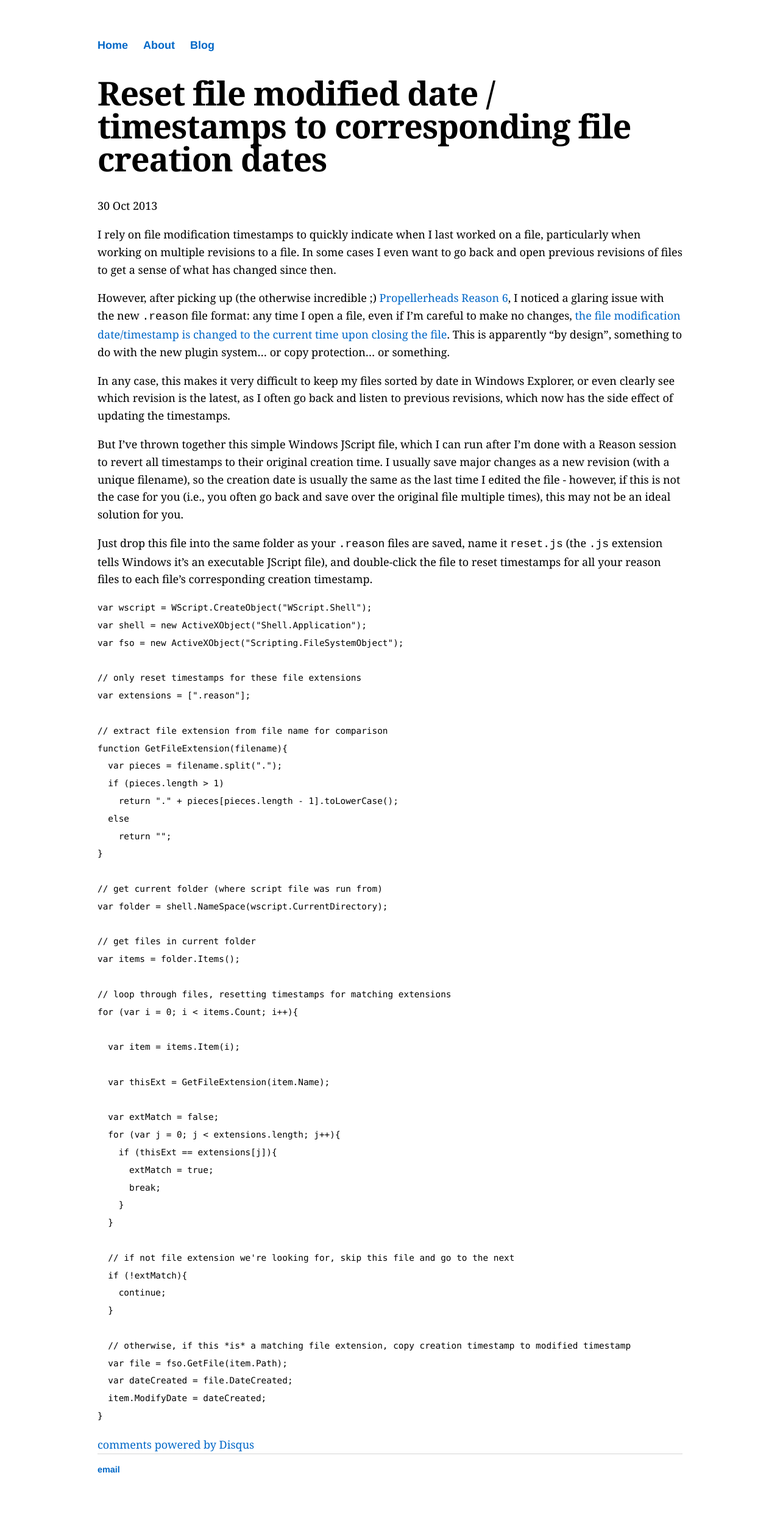
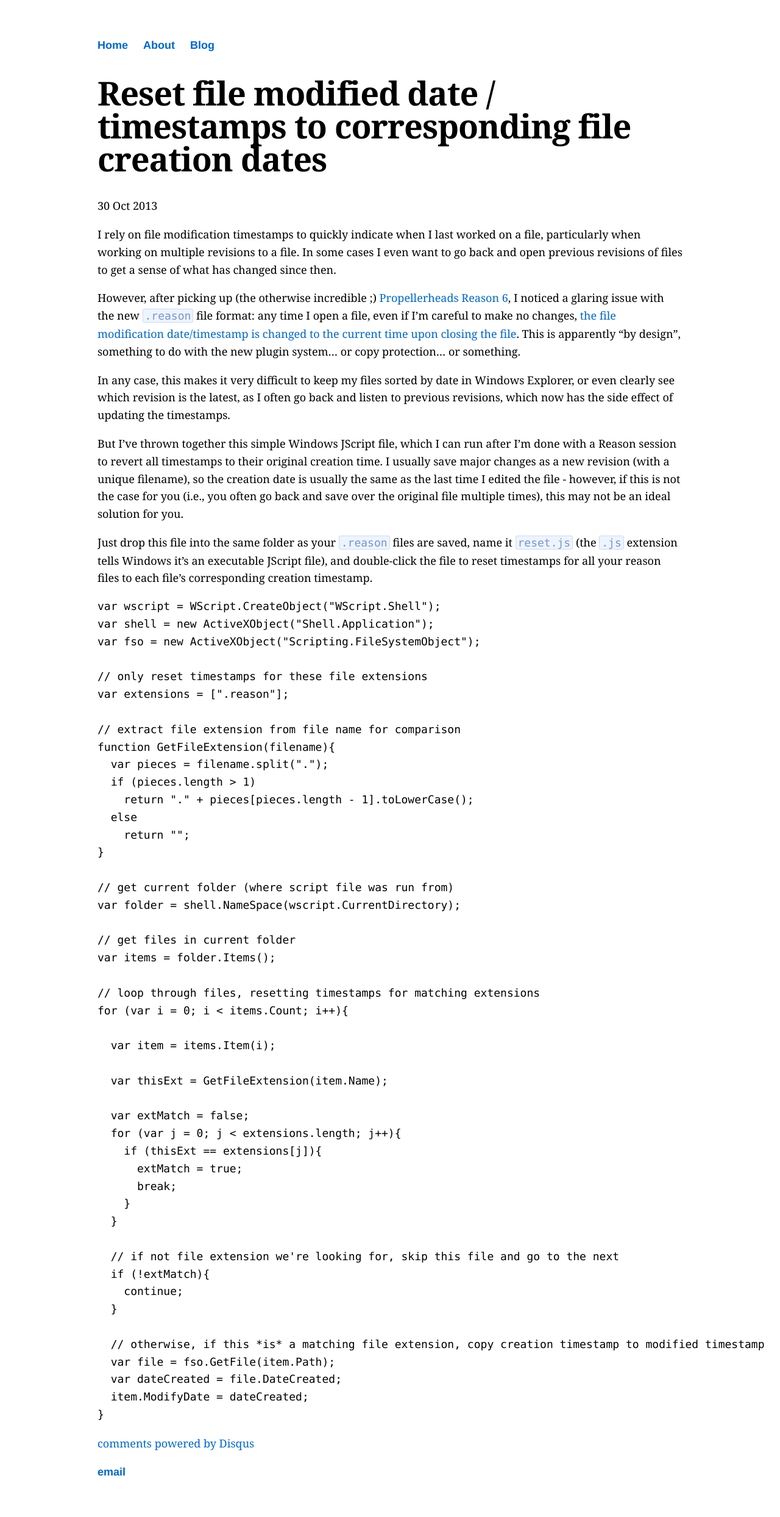
Before and after one commit to acatalept/acatalept.github.io, a Jekyll site: the page built from _posts/2013-10-30-reset-file-modified-date-timestamps-to-corresponding-file-creation-dates.md, in a window 1280 px wide. Shown: the whole page at 61% size. Built offline with Jekyll 4.4.1, drawn with Linux system fonts in a browser that asks for light colours; some web fonts are replaced; comment, search, counter and statistics services are not loaded.

Commit message:
main.css: removed prism overrides

```diff
--- a/css/main.css
+++ b/css/main.css
@@ -40,18 +40,9 @@ p {
     margin: 0 0 1em;
 }
 code,
-kbd,
-pre,
-samp {
-    font-family: monospace, serif;
-    font-size: 1em;
-}
-code[class*=language-],
-pre[class*=language-] {
+pre {
     color: #000;
-    text-shadow: 0 1px #fff;
     font-family: Consolas, Monaco, 'Andale Mono', monospace;
-    direction: ltr;
     text-align: left;
     white-space: pre;
     word-spacing: normal;
@@ -64,16 +55,7 @@ pre[class*=language-] {
     -ms-hyphens: none;
     hyphens: none;
 }
-code[class*=language-],
-pre[class*=language-] {
-    font-size: 80%;
-    max-width: 100%;
-    word-wrap: break-word;
-    word-break: break-word;
-    white-space: pre-wrap;
-}
-:not(pre)>code[class*=language-],
-pre[class*=language-] {
+:not(pre) > code {
     color: #7A95C5;
     background-color: #EDF4FF;
     border-color: #CFDBF1;
@@ -81,11 +63,6 @@ pre[class*=language-] {
     border-width: 1px;
     padding: 0 3px;
     border-radius: 3px;
-}
-:not(pre) > code[class*=language-] {
-    padding: .1em;
-    border-radius: .3em;
-}
 footer {
     border-top: 1px solid #d5d5d5;
     font-size: .8em;
```
